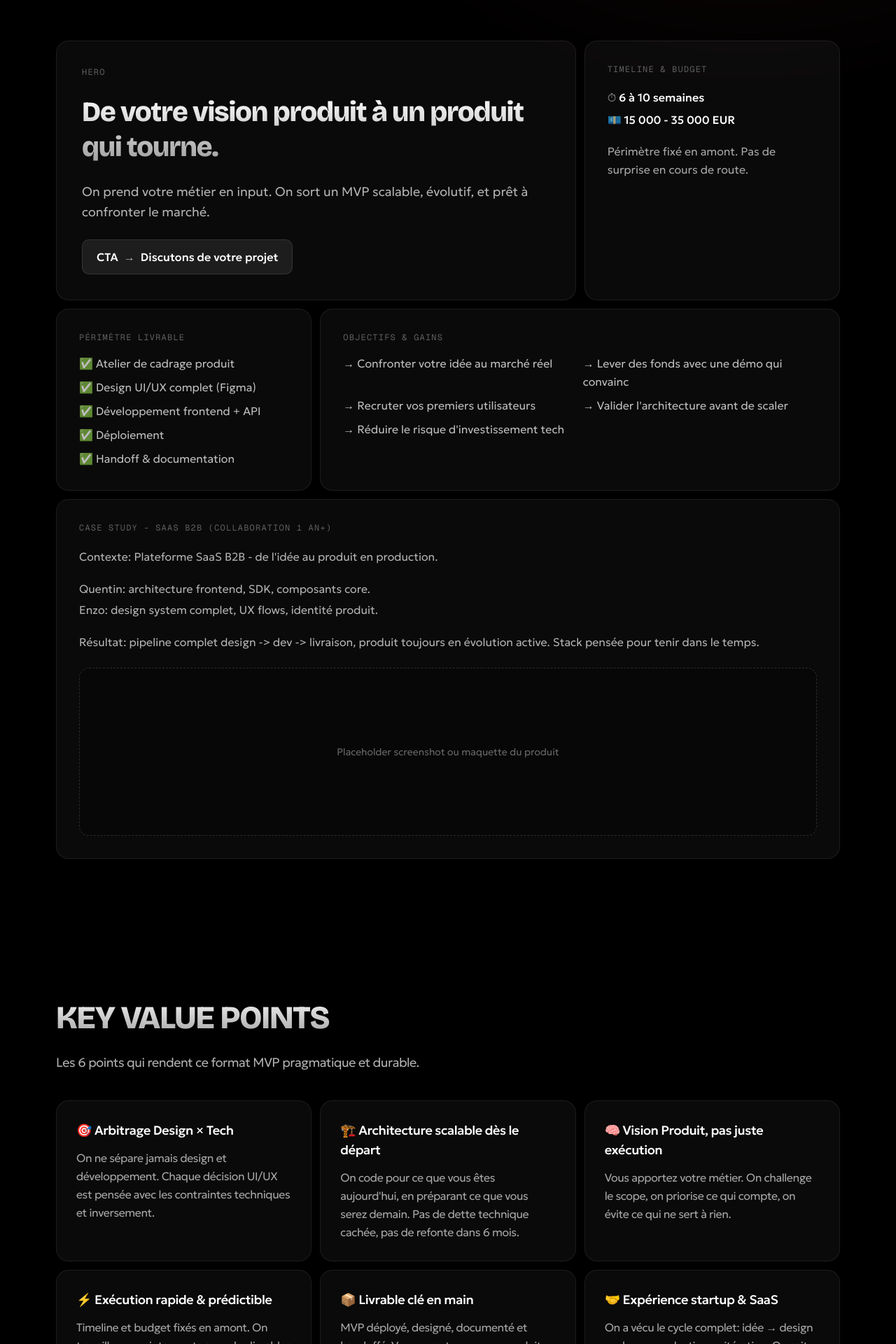
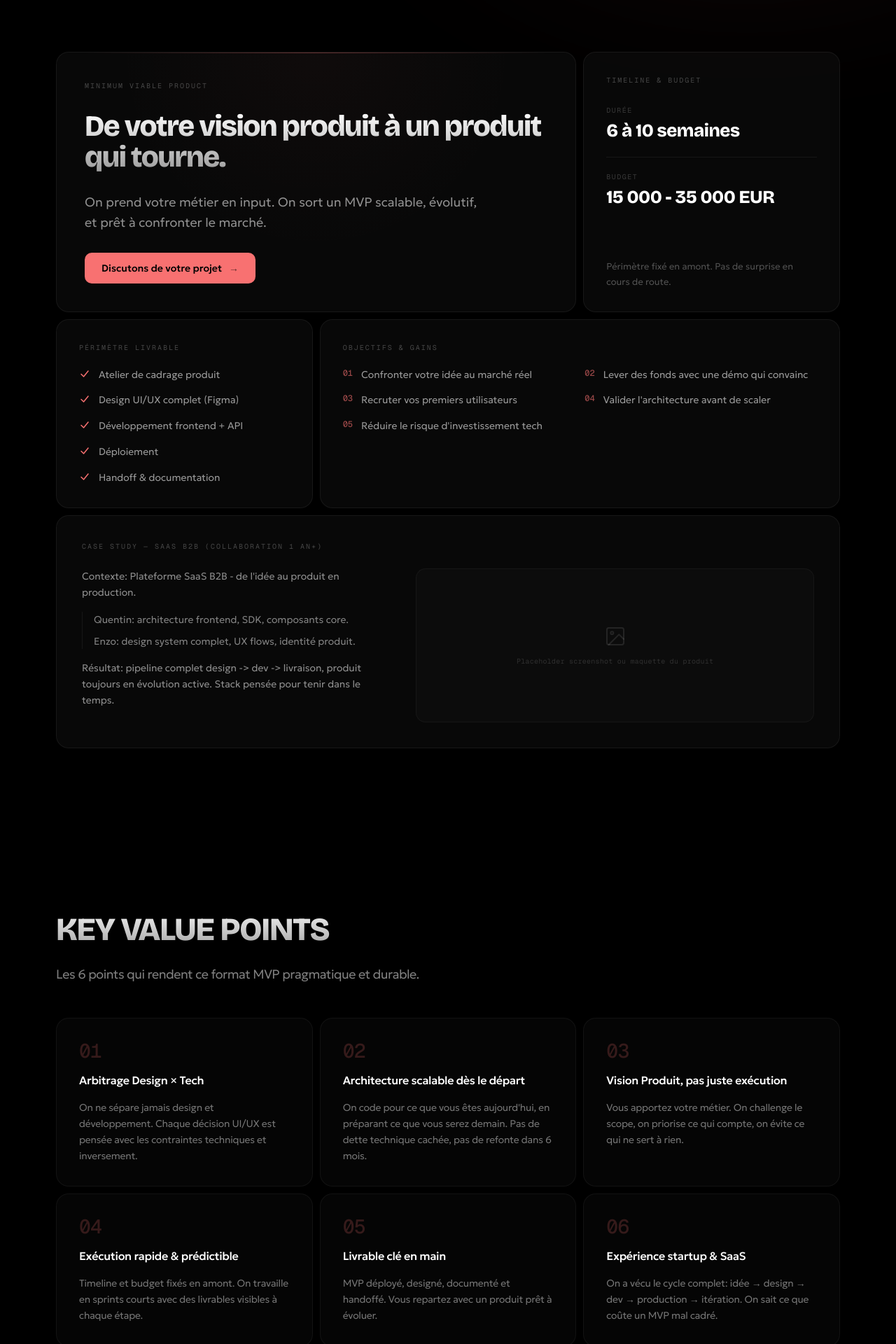
Before and after one commit to QuentinFrc/deeev.fr, a Next.js app: page /mvp in a window 1280 px wide. Shown: the part 1280-3200 px from the top of the page at 70% size. Built offline with nearby package versions, Linux system fonts and the light colour scheme.

Commit message:
feat: upgrade Bento, KeyValues & Testimonials to premium design
Refined glass cards with subtle accent color threading (coral MVP,
emerald POC), numbered indicators, SVG checkmarks, decorative quote
marks, avatar initials, and micro hover interactions.

```diff
--- a/app/components/KeyValuePoints.tsx
+++ b/app/components/KeyValuePoints.tsx
@@ -7,35 +7,53 @@ interface KeyValuePointsProps {
   sectionTitle: string;
   subtitle: string;
   points: ValuePoint[];
+  accentColor?: string;
 }
 
 export default function KeyValuePoints({
   sectionTitle,
   subtitle,
   points,
+  accentColor = "#ffffff",
 }: KeyValuePointsProps) {
   return (
-    <section className="py-16 md:py-24 px-6 md:px-20">
-      <div className="max-w-[1200px] mx-auto flex flex-col gap-10">
+    <section className="py-16 md:py-28 px-6 md:px-20">
+      <div className="max-w-[1200px] mx-auto flex flex-col gap-12">
         <div className="flex flex-col gap-4">
           <h2 className="font-bricolage font-extrabold text-[34px] md:text-[46px] tracking-[-1.2px] uppercase gradient-text">
             {sectionTitle}
           </h2>
-          <p className="font-geologica font-light text-base md:text-lg text-white/70 tracking-[-0.48px] max-w-3xl">
+          <p className="font-geologica font-light text-base md:text-lg text-white/50 tracking-[-0.48px] max-w-3xl">
             {subtitle}
           </p>
         </div>
 
-        <div className="grid grid-cols-1 md:grid-cols-2 lg:grid-cols-3 gap-3">
-          {points.map((point) => (
+        <div className="grid grid-cols-1 md:grid-cols-2 lg:grid-cols-3 gap-2.5">
+          {points.map((point, i) => (
             <article
               key={point.title}
-              className="bg-white/[0.04] border border-white/[0.08] rounded-2xl p-6 md:p-7 flex flex-col gap-3"
+              className="group relative bg-white/[0.02] border border-white/[0.05] rounded-2xl p-7 md:p-8 flex flex-col gap-4 transition-all duration-300 hover:border-white/[0.12] hover:-translate-y-[2px]"
             >
-              <h3 className="font-geologica font-medium text-base md:text-lg text-white tracking-[-0.42px]">
+              {/* Accent line — visible on hover */}
+              <div
+                className="absolute top-0 left-6 right-6 h-px opacity-0 group-hover:opacity-40 transition-opacity duration-300"
+                style={{
+                  background: `linear-gradient(90deg, transparent, ${accentColor}, transparent)`,
+                }}
+              />
+
+              <span
+                className="font-mono text-[28px] font-medium leading-none tracking-tight select-none"
+                style={{ color: accentColor, opacity: 0.2 }}
+              >
+                {String(i + 1).padStart(2, "0")}
+              </span>
+
+              <h3 className="font-geologica font-medium text-[15px] md:text-base text-white tracking-[-0.3px]">
                 {point.title}
               </h3>
-              <p className="font-geologica font-light text-sm md:text-base text-white/65 leading-relaxed tracking-[-0.42px]">
+
+              <p className="font-geologica font-light text-sm text-white/45 leading-relaxed tracking-[-0.2px]">
                 {point.description}
               </p>
             </article>
--- a/app/components/OfferSection.tsx
+++ b/app/components/OfferSection.tsx
@@ -42,7 +42,7 @@ const CONTENT: Record<OfferSectionProps["variant"], OfferContent> = {
       "Valider l'architecture avant de scaler",
       "Réduire le risque d'investissement tech",
     ],
-    caseStudyTitle: "CASE STUDY - SaaS B2B (collaboration 1 an+)",
+    caseStudyTitle: "CASE STUDY — SaaS B2B (collaboration 1 an+)",
     caseStudyContext:
       "Contexte: Plateforme SaaS B2B - de l'idée au produit en production.",
     caseStudyPeople: [
@@ -54,7 +54,8 @@ const CONTENT: Record<OfferSectionProps["variant"], OfferContent> = {
     caseStudyPlaceholder: "Placeholder screenshot ou maquette du produit",
   },
   poc: {
-    headline: "Tester avant de construire. Décider avec des faits, pas des hypothèses.",
+    headline:
+      "Tester avant de construire. Décider avec des faits, pas des hypothèses.",
     intro:
       "On isole la question critique de votre projet - et on y répond en quelques semaines.",
     ctaLabel: "Posez-nous votre question",
@@ -75,7 +76,7 @@ const CONTENT: Record<OfferSectionProps["variant"], OfferContent> = {
       "Convaincre un investisseur ou partenaire",
       "Éviter des mois de dev sur une mauvaise hypothèse",
     ],
-    caseStudyTitle: "CASE STUDY - SaaS B2B (phase d'exploration)",
+    caseStudyTitle: "CASE STUDY — SaaS B2B (phase d'exploration)",
     caseStudyContext:
       "Contexte: avant de s'engager sur le développement complet, on a prototypé les flux les plus risqués pour valider les hypothèses UX et les choix d'architecture.",
     caseStudyPeople: [],
@@ -85,109 +86,196 @@ const CONTENT: Record<OfferSectionProps["variant"], OfferContent> = {
   },
 };
 
+const ACCENT_COLORS: Record<OfferSectionProps["variant"], string> = {
+  mvp: "#f87171",
+  poc: "#34d399",
+};
+
+const VARIANT_LABELS: Record<OfferSectionProps["variant"], string> = {
+  mvp: "Minimum Viable Product",
+  poc: "Proof of Concept",
+};
+
 export default function OfferSection({ variant }: OfferSectionProps) {
   const content = CONTENT[variant];
+  const accent = ACCENT_COLORS[variant];
 
   return (
-    <section className="py-16 md:py-24 px-6 md:px-20">
+    <section className="py-16 md:py-28 px-6 md:px-20">
       <div className="max-w-[1200px] mx-auto">
-        <div className="grid grid-cols-1 md:grid-cols-3 gap-3">
-          <article className="md:col-span-2 bg-white/[0.04] border border-white/[0.08] rounded-2xl p-7 md:p-9 flex flex-col gap-6">
-            <span className="font-mono text-xs uppercase tracking-widest text-white/35">
-              HERO
+        <div className="grid grid-cols-1 md:grid-cols-3 gap-2.5">
+          {/* ── Hero Card ── */}
+          <article
+            className="md:col-span-2 relative overflow-hidden bg-white/[0.03] border border-white/[0.06] rounded-2xl p-8 md:p-10 flex flex-col gap-7 transition-colors duration-300 hover:border-white/[0.1]"
+          >
+            <div
+              className="absolute inset-0 pointer-events-none"
+              style={{
+                background: `radial-gradient(ellipse at top, ${accent}08 0%, transparent 55%)`,
+              }}
+            />
+            <div
+              className="absolute top-0 left-10 right-10 h-px"
+              style={{
+                background: `linear-gradient(90deg, transparent, ${accent}60, transparent)`,
+              }}
+            />
+
+            <span className="relative font-mono text-[10px] uppercase tracking-[0.2em] text-white/25">
+              {VARIANT_LABELS[variant]}
             </span>
-            <h2 className="font-bricolage font-extrabold text-[30px] md:text-[40px] leading-tight tracking-[-1.2px] gradient-text max-w-3xl">
+
+            <h2 className="relative font-bricolage font-extrabold text-[30px] md:text-[42px] leading-[1.05] tracking-[-1.5px] gradient-text max-w-2xl">
               {content.headline}
             </h2>
-            <p className="font-geologica font-light text-base md:text-lg text-white/70 max-w-2xl leading-relaxed">
+
+            <p className="relative font-geologica font-light text-base md:text-lg text-white/55 max-w-xl leading-relaxed">
               {content.intro}
             </p>
+
             <a
               href="mailto:hello@deeev.fr"
-              className="inline-flex items-center gap-2 font-geologica text-sm md:text-base text-white bg-white/[0.08] hover:bg-white/[0.12] border border-white/[0.1] rounded-lg px-5 py-3 w-fit transition-colors"
+              className="relative inline-flex items-center gap-2.5 font-geologica text-sm font-medium rounded-lg px-6 py-3 w-fit transition-all duration-200 hover:brightness-110"
+              style={{ backgroundColor: accent, color: "#000" }}
             >
-              CTA
-              <span className="text-white/70">→</span>
               {content.ctaLabel}
+              <span className="opacity-60">&#8594;</span>
             </a>
           </article>
 
-          <article className="bg-white/[0.04] border border-white/[0.08] rounded-2xl p-7 md:p-8 flex flex-col gap-5">
-            <span className="font-mono text-xs uppercase tracking-widest text-white/35">
-              TIMELINE & BUDGET
+          {/* ── Timeline & Budget ── */}
+          <article className="relative bg-white/[0.03] border border-white/[0.06] rounded-2xl p-7 md:p-8 flex flex-col transition-colors duration-300 hover:border-white/[0.1]">
+            <span className="font-mono text-[10px] uppercase tracking-[0.2em] text-white/25 mb-7">
+              Timeline &amp; Budget
             </span>
-            <div className="flex flex-col gap-2">
-              <p className="font-geologica text-base text-white">
-                <span className="text-white/65">⏱</span> {content.timeline}
-              </p>
-              <p className="font-geologica text-base text-white">
-                <span className="text-white/65">💶</span> {content.budget}
+
+            <div className="flex flex-col gap-5 flex-1">
+              <div className="flex flex-col gap-1.5">
+                <span className="font-mono text-[10px] uppercase tracking-[0.15em] text-white/20">
+                  Durée
+                </span>
+                <p className="font-bricolage font-extrabold text-[22px] md:text-[26px] tracking-[-0.5px] text-white leading-tight">
+                  {content.timeline}
                 </p>
               </div>
-            <p className="font-geologica font-light text-sm md:text-base text-white/65 leading-relaxed">
+
+              <div className="w-full h-px bg-white/[0.06]" />
+
+              <div className="flex flex-col gap-1.5">
+                <span className="font-mono text-[10px] uppercase tracking-[0.15em] text-white/20">
+                  Budget
+                </span>
+                <p className="font-bricolage font-extrabold text-[22px] md:text-[26px] tracking-[-0.5px] text-white leading-tight">
+                  {content.budget}
+                </p>
+              </div>
+            </div>
+
+            <p className="font-geologica font-light text-[13px] text-white/30 leading-relaxed mt-6">
               {content.timelineNote}
             </p>
           </article>
 
-          <article className="bg-white/[0.04] border border-white/[0.08] rounded-2xl p-7 md:p-8 flex flex-col gap-4">
-            <span className="font-mono text-xs uppercase tracking-widest text-white/35">
-              PÉRIMÈTRE LIVRABLE
+          {/* ── Périmètre ── */}
+          <article className="relative bg-white/[0.03] border border-white/[0.06] rounded-2xl p-7 md:p-8 flex flex-col gap-5 transition-colors duration-300 hover:border-white/[0.1]">
+            <span className="font-mono text-[10px] uppercase tracking-[0.2em] text-white/25">
+              Périmètre livrable
             </span>
-            <ul className="flex flex-col gap-2">
+            <ul className="flex flex-col gap-3.5">
               {content.perimeter.map((item) => (
-                <li
-                  key={item}
-                  className="font-geologica font-light text-sm md:text-base text-white/75 leading-relaxed"
+                <li key={item} className="flex items-start gap-3">
+                  <svg
+                    className="w-4 h-4 mt-0.5 shrink-0"
+                    style={{ color: accent }}
+                    viewBox="0 0 16 16"
+                    fill="none"
                   >
-                  ✅ {item}
+                    <path
+                      d="M3 8.5L6.5 12L13 4"
+                      stroke="currentColor"
+                      strokeWidth="1.5"
+                      strokeLinecap="round"
+                      strokeLinejoin="round"
+                    />
+                  </svg>
+                  <span className="font-geologica font-light text-sm text-white/60 leading-relaxed">
+                    {item}
+                  </span>
                 </li>
               ))}
             </ul>
           </article>
 
-          <article className="md:col-span-2 bg-white/[0.04] border border-white/[0.08] rounded-2xl p-7 md:p-8 flex flex-col gap-4">
-            <span className="font-mono text-xs uppercase tracking-widest text-white/35">
-              OBJECTIFS & GAINS
+          {/* ── Objectifs & Gains ── */}
+          <article className="md:col-span-2 relative bg-white/[0.03] border border-white/[0.06] rounded-2xl p-7 md:p-8 flex flex-col gap-5 transition-colors duration-300 hover:border-white/[0.1]">
+            <span className="font-mono text-[10px] uppercase tracking-[0.2em] text-white/25">
+              Objectifs &amp; Gains
             </span>
-            <ul className="grid grid-cols-1 md:grid-cols-2 gap-2">
-              {content.goals.map((goal) => (
-                <li
-                  key={goal}
-                  className="font-geologica font-light text-sm md:text-base text-white/75 leading-relaxed"
+            <ul className="grid grid-cols-1 md:grid-cols-2 gap-3.5">
+              {content.goals.map((goal, i) => (
+                <li key={goal} className="flex items-start gap-3">
+                  <span
+                    className="font-mono text-xs font-medium mt-px shrink-0 tabular-nums"
+                    style={{ color: accent, opacity: 0.6 }}
                   >
-                  → {goal}
+                    {String(i + 1).padStart(2, "0")}
+                  </span>
+                  <span className="font-geologica font-light text-sm text-white/60 leading-relaxed">
+                    {goal}
+                  </span>
                 </li>
               ))}
             </ul>
           </article>
 
-          <article className="md:col-span-3 bg-white/[0.04] border border-white/[0.08] rounded-2xl p-7 md:p-8 flex flex-col gap-5">
-            <span className="font-mono text-xs uppercase tracking-widest text-white/35">
+          {/* ── Case Study ── */}
+          <article className="md:col-span-3 relative bg-white/[0.03] border border-white/[0.06] rounded-2xl p-7 md:p-9 flex flex-col gap-6 transition-colors duration-300 hover:border-white/[0.1]">
+            <span className="font-mono text-[10px] uppercase tracking-[0.2em] text-white/25">
               {content.caseStudyTitle}
             </span>
-            <p className="font-geologica font-light text-sm md:text-base text-white/70 leading-relaxed">
+
+            <div className="grid grid-cols-1 md:grid-cols-[1fr_1.3fr] gap-6 md:gap-10">
+              <div className="flex flex-col gap-4">
+                <p className="font-geologica font-light text-sm text-white/55 leading-relaxed">
                   {content.caseStudyContext}
                 </p>
+
                 {content.caseStudyPeople.length > 0 && (
-              <ul className="flex flex-col gap-1">
+                  <ul className="flex flex-col gap-2 border-l border-white/[0.06] pl-4">
                     {content.caseStudyPeople.map((item) => (
                       <li
                         key={item}
-                    className="font-geologica font-light text-sm md:text-base text-white/70 leading-relaxed"
+                        className="font-geologica font-light text-sm text-white/50 leading-relaxed"
                       >
                         {item}
                       </li>
                     ))}
                   </ul>
                 )}
-            <p className="font-geologica font-light text-sm md:text-base text-white/70 leading-relaxed">
+
+                <p className="font-geologica font-light text-sm text-white/55 leading-relaxed">
                   {content.caseStudyResult}
                 </p>
+              </div>
 
-            <div className="mt-1 rounded-xl border border-dashed border-white/[0.15] bg-black/25 min-h-[180px] md:min-h-[240px] flex items-center justify-center px-6">
-              <p className="font-geologica font-light text-sm text-white/40 text-center">
+              <div className="rounded-xl bg-white/[0.02] border border-white/[0.04] min-h-[180px] md:min-h-[220px] flex flex-col items-center justify-center gap-3">
+                <svg
+                  className="w-8 h-8 text-white/10"
+                  viewBox="0 0 24 24"
+                  fill="none"
+                  stroke="currentColor"
+                  strokeWidth="1.5"
+                  strokeLinecap="round"
+                  strokeLinejoin="round"
+                >
+                  <rect x="3" y="3" width="18" height="18" rx="2" />
+                  <circle cx="8.5" cy="8.5" r="1.5" />
+                  <path d="M21 15l-5-5L5 21" />
+                </svg>
+                <span className="font-mono text-[10px] text-white/15 tracking-wide">
                   {content.caseStudyPlaceholder}
-              </p>
+                </span>
+              </div>
             </div>
           </article>
         </div>
--- a/app/components/TestimonialsSection.tsx
+++ b/app/components/TestimonialsSection.tsx
@@ -7,36 +7,57 @@ export interface Testimonial {
 interface TestimonialsSectionProps {
   sectionTitle: string;
   testimonials: Testimonial[];
+  accentColor?: string;
 }
 
 export default function TestimonialsSection({
   sectionTitle,
   testimonials,
+  accentColor = "#ffffff",
 }: TestimonialsSectionProps) {
   return (
-    <section className="py-16 md:py-24 px-6 md:px-20">
-      <div className="max-w-[1200px] mx-auto flex flex-col gap-10">
-        <div className="flex flex-col gap-4">
-          <h2 className="font-bricolage font-extrabold text-[34px] md:text-[46px] tracking-[-1.2px] uppercase gradient-text">
-            {sectionTitle}
-          </h2>
-        </div>
+    <section className="py-16 md:py-28 px-6 md:px-20">
+      <div className="max-w-[1200px] mx-auto flex flex-col gap-12">
+        <h2 className="font-bricolage font-extrabold text-[34px] md:text-[46px] tracking-[-1.2px] uppercase gradient-text">
+          {sectionTitle}
+        </h2>
 
-        <div className="grid grid-cols-1 md:grid-cols-3 gap-3">
+        <div className="grid grid-cols-1 md:grid-cols-3 gap-2.5">
           {testimonials.map((item) => (
             <article
               key={item.label}
-              className="bg-white/[0.04] border border-white/[0.08] rounded-2xl p-6 md:p-7 flex flex-col gap-4"
+              className="group relative bg-white/[0.02] border border-white/[0.05] rounded-2xl p-7 md:p-8 flex flex-col gap-5 transition-colors duration-300 hover:border-white/[0.12] overflow-hidden"
             >
-              <span className="font-mono text-xs uppercase tracking-widest text-white/35">
+              {/* Decorative quotation mark */}
+              <span
+                className="absolute -top-1 right-5 font-bricolage text-[80px] leading-none select-none pointer-events-none"
+                style={{ color: accentColor, opacity: 0.05 }}
+              >
+                &ldquo;
+              </span>
+
+              <span className="relative font-mono text-[10px] uppercase tracking-[0.2em] text-white/25">
                 {item.label}
               </span>
-              <blockquote className="font-geologica font-light text-sm md:text-base text-white/75 leading-relaxed">
-                "{item.quote}"
+
+              <blockquote className="relative font-geologica font-light text-[15px] md:text-base text-white/60 leading-relaxed italic">
+                {item.quote}
               </blockquote>
-              <p className="font-geologica text-sm text-white/45">
-                {item.author}
-              </p>
+
+              <div className="relative flex items-center gap-3 mt-auto pt-1">
+                <div
+                  className="w-7 h-7 rounded-full flex items-center justify-center text-[11px] font-medium shrink-0"
+                  style={{
+                    backgroundColor: `${accentColor}18`,
+                    color: accentColor,
+                  }}
+                >
+                  {item.author.charAt(0)}
+                </div>
+                <p className="font-geologica text-[13px] text-white/35">
+                  {item.author}
+                </p>
+              </div>
             </article>
           ))}
         </div>
--- a/app/mvp/page.tsx
+++ b/app/mvp/page.tsx
@@ -46,34 +46,35 @@ export default function MVPPage() {
       <KeyValuePoints
         sectionTitle="Key Value Points"
         subtitle="Les 6 points qui rendent ce format MVP pragmatique et durable."
+        accentColor="#f87171"
         points={[
           {
-            title: "🎯 Arbitrage Design × Tech",
+            title: "Arbitrage Design × Tech",
             description:
               "On ne sépare jamais design et développement. Chaque décision UI/UX est pensée avec les contraintes techniques et inversement.",
           },
           {
-            title: "🏗️ Architecture scalable dès le départ",
+            title: "Architecture scalable dès le départ",
             description:
               "On code pour ce que vous êtes aujourd'hui, en préparant ce que vous serez demain. Pas de dette technique cachée, pas de refonte dans 6 mois.",
           },
           {
-            title: "🧠 Vision Produit, pas juste exécution",
+            title: "Vision Produit, pas juste exécution",
             description:
               "Vous apportez votre métier. On challenge le scope, on priorise ce qui compte, on évite ce qui ne sert à rien.",
           },
           {
-            title: "⚡ Exécution rapide & prédictible",
+            title: "Exécution rapide & prédictible",
             description:
               "Timeline et budget fixés en amont. On travaille en sprints courts avec des livrables visibles à chaque étape.",
           },
           {
-            title: "📦 Livrable clé en main",
+            title: "Livrable clé en main",
             description:
               "MVP déployé, designé, documenté et handoffé. Vous repartez avec un produit prêt à évoluer.",
           },
           {
-            title: "🤝 Expérience startup & SaaS",
+            title: "Expérience startup & SaaS",
             description:
               "On a vécu le cycle complet: idée → design → dev → production → itération. On sait ce que coûte un MVP mal cadré.",
           },
@@ -81,6 +82,7 @@ export default function MVPPage() {
       />
       <TestimonialsSection
         sectionTitle="Testimonials"
+        accentColor="#f87171"
         testimonials={[
           {
             label: "[Testimonial Quentin]",
```
Also changed, not shown: app/poc/page.tsx (+8 -6 lines). Lines whose indentation alone changed are shown as unchanged.
